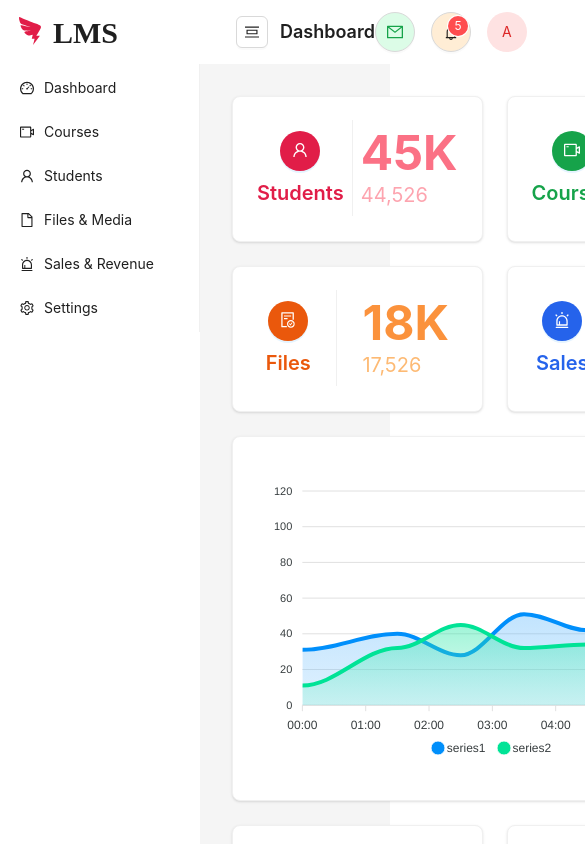
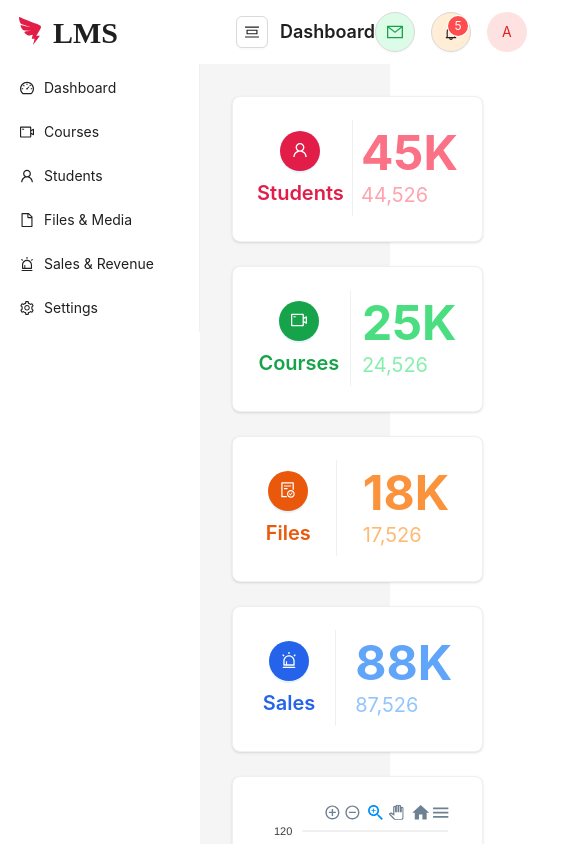
Before and after one commit to ansariabdulahad/LMS, a Next.js app in the folder front-end/: page /admin in a window 390 px wide. Shown: the top 844 px of the page, 585 px wide, since content can reach past the window. Built offline with nearby package versions, Linux system fonts and the light colour scheme.

Commit message:
added md: for mobile responsive

```diff
--- a/front-end/components/admin/index.jsx
+++ b/front-end/components/admin/index.jsx
@@ -258,7 +258,7 @@ const Admin = () => {
                             </div>
                         </div>
                     </Card>
-                    <Card className="shadow col-span-2">
+                    <Card className="shadow md:col-span-2">
                         <ReactApexChart
                             options={revenue.options}
                             series={revenue.series}
```
